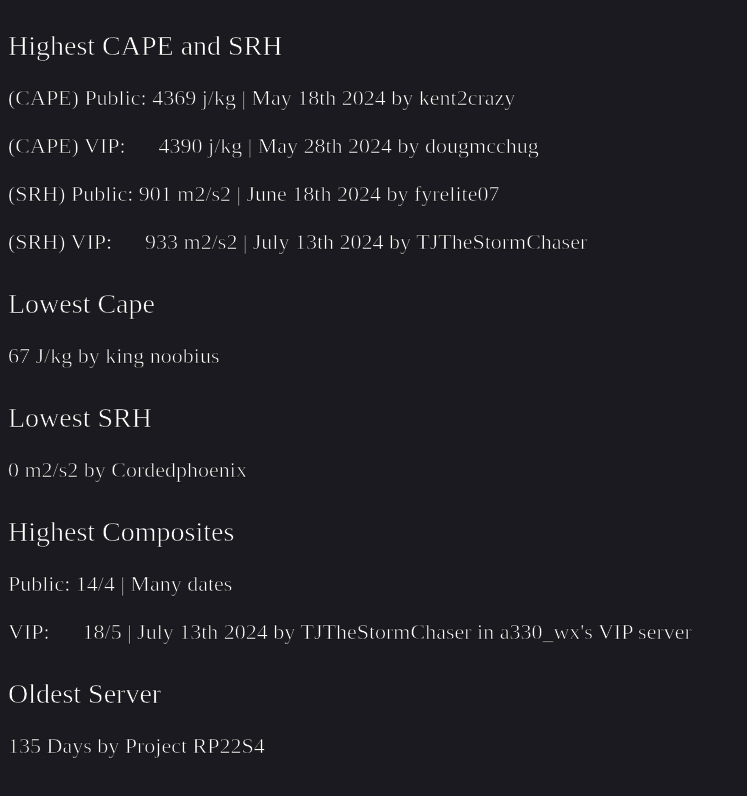
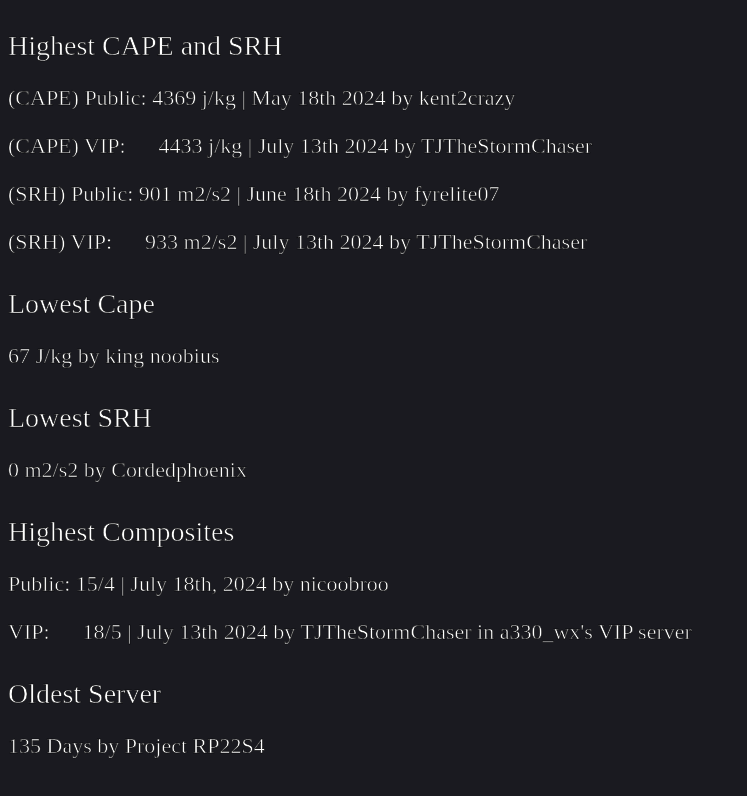
Before and after one commit to Thustro/twisterrecords, a plain HTML site: page twisted.html in a window 1280 px wide. Shown: the part 1574-2370 px from the top of the page, without its empty margins (0-747 px from the left). Drawn offline with Linux system fonts and the light colour scheme; a web font is replaced by a local one.

Commit message:
Add files via upload

```diff
--- a/twisted.html
+++ b/twisted.html
@@ -150,7 +150,7 @@
 	<p class="widest" >VIP: &emsp; 396 MPH | May 19th 2024 by cantapulted</p>
 	<p class="header" >Highest DOW Windspeeds </p>
 	<p class="widest" >Public: 302 MPH | June 7th 2024 by severeconnections</p>
-	<p class="widest" >VIP: &emsp; 277 MPH | June 7th 2024 by JanMAXX</p>
+	<p class="widest" >VIP: &emsp; 277 MPH | June 7th 2024 by JanMAXX and TJTheStormChaser</p>
 	<p class="header" >Longest Tornado</p>
 	<p class="widest" >Public: 18.65 Miles | June 1st 2024 by kent2crazy</p>
 	<p class="widest" >VIP: &emsp; 20.42 Miles | June 4th 2024 by _.crashout._</p>
@@ -169,7 +169,7 @@
 	<p class="widest" >VIP: &emsp; 15160 (29270) | June 11th 2024 by Jerry0nQuack</p>
 	<p class="header" >Highest CAPE and SRH</p>
 	<p class="widest" >(CAPE) Public: 4369 j/kg | May 18th 2024 by kent2crazy</p>
-	<p class="widest" >(CAPE) VIP: &emsp; 4390 j/kg | May 28th 2024 by dougmcchug</p>
+	<p class="widest" >(CAPE) VIP: &emsp; 4433 j/kg | July 13th 2024 by TJTheStormChaser</p>
 	<p class="widest" >(SRH) Public: 901 m2/s2 | June 18th 2024 by fyrelite07</p>
 	<p class="widest" >(SRH) VIP: &emsp; 933 m2/s2 | July 13th 2024 by TJTheStormChaser</p>
 	<p class="header" >Lowest Cape</p>
@@ -177,7 +177,7 @@
 	<p class="header" >Lowest SRH</p>
 	<p class="widest" >0 m2/s2 by Cordedphoenix</p>
 	<p class="header" >Highest Composites</p>
-	<p class="widest" >Public: 14/4 | Many dates</p>
+	<p class="widest" >Public: 15/4 | July 18th, 2024 by nicoobroo</p>
 	<p class="widest" >VIP: &emsp; 18/5 | July 13th 2024 by TJTheStormChaser in a330_wx's VIP server
 	<p class="header" >Oldest Server</p>
 	<p class="widest" >135 Days by Project RP22S4</p>
```
